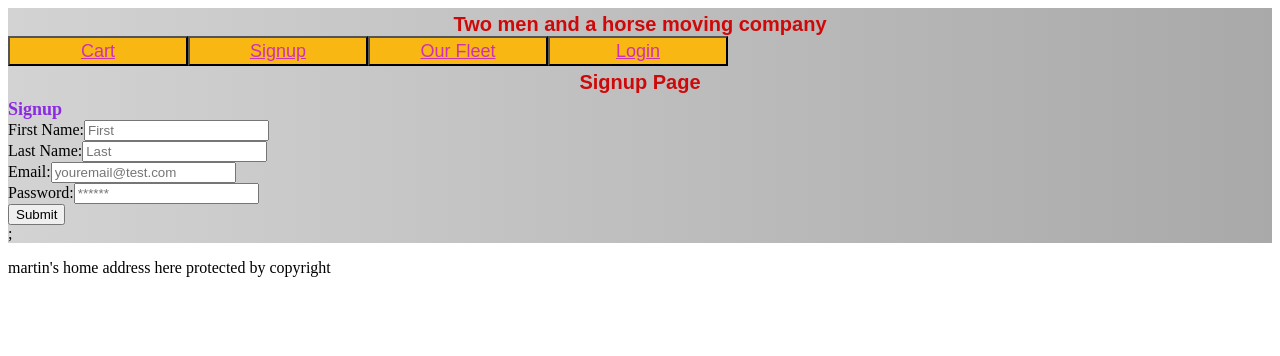
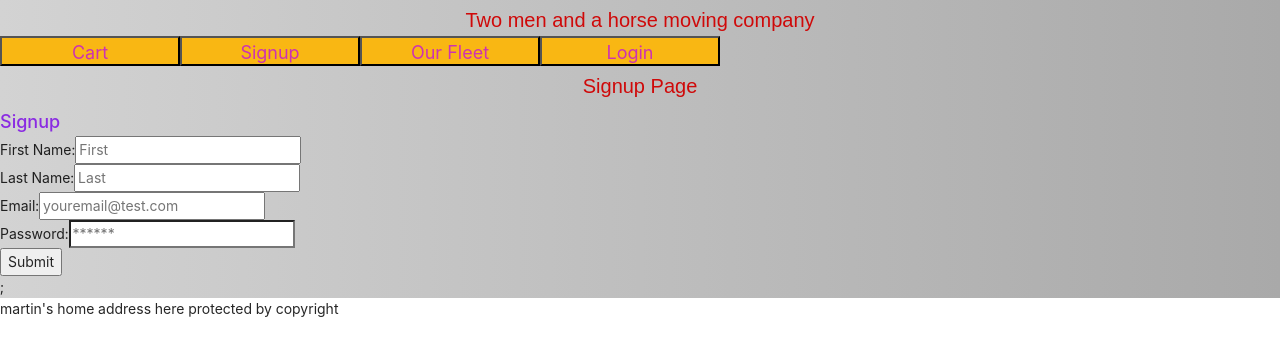
Before and after one commit to mjs-esfsc/SMU-Project-3, a React (Create React App) app: page / in a window 1280 px wide. Shown: the top 356 px of the page. Built offline with nearby package versions, Linux system fonts and the light colour scheme.

Commit message:
Finally successfuly imported ant Design

```diff
--- a/src/App.js
+++ b/src/App.js
@@ -1,5 +1,7 @@
 import React from 'react';
 import { ApolloClient, ApolloProvider, InMemoryCache } from '@apollo/client';
+import './components/styles/Header.css'
+
 // import Navbar from './components/Navbar';
 import Header from './components/Header';
 //import Card from './components/Card';
--- a/src/components/styles/Header.css
+++ b/src/components/styles/Header.css
@@ -1,3 +1,5 @@
+@import '~antd/dist/antd.css';
+
 header {
   background: yellow;
   height: 200px;
```
